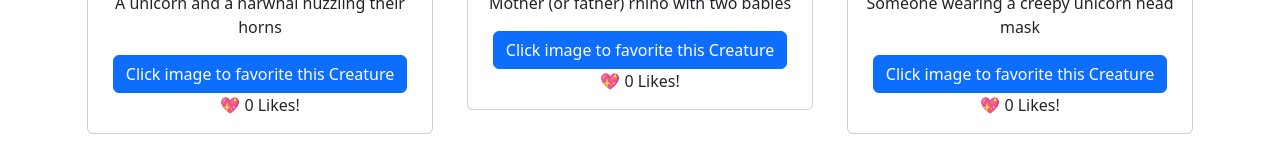
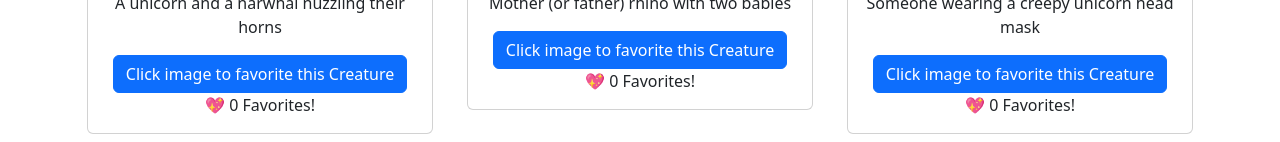
Before and after one commit to EvaGraceSmith/hornedbeast, a React (Create React App) app: page / in a window 1280 px wide. Shown: the part 377-519 px from the top of the page. Built offline with nearby package versions, Linux system fonts and the light colour scheme.

Commit message:
changed likes to favorites

```diff
--- a/src/HornedBeast.js
+++ b/src/HornedBeast.js
@@ -33,7 +33,7 @@ return (
                 </Card.Text>
                 <Button onClick={this.handleClickLikes}>Click image to favorite this Creature</Button>
                 <div className="heartWrapper">
-                    <div className="heart">💖 <span>{this.state.likes} Likes!</span></div>
+                    <div className="heart">💖 <span>{this.state.likes} Favorites!</span></div>
 
                 </div>
                 </Card.Body>
```
